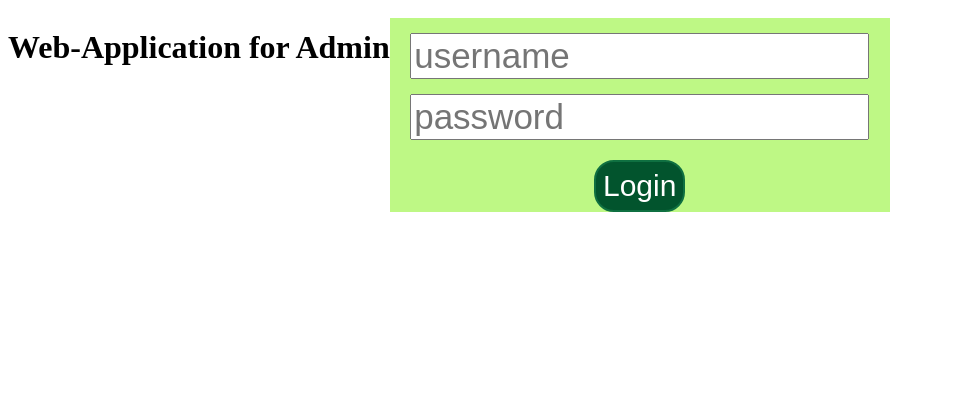
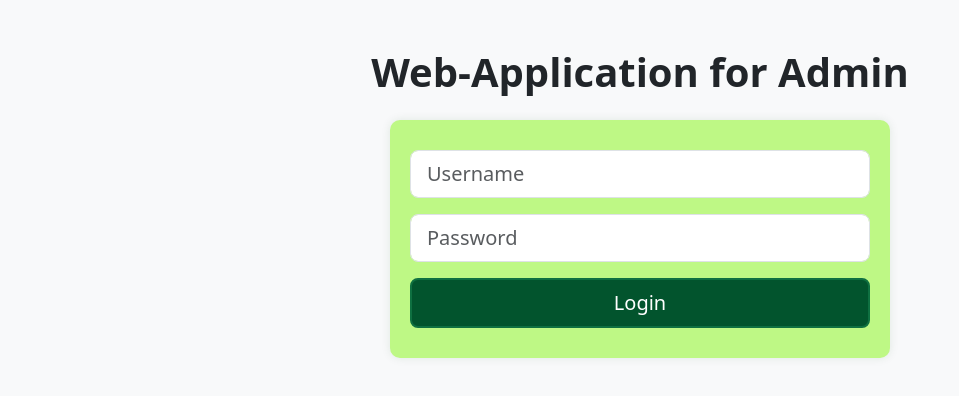
Before and after one commit to Dark7cakeforest/web_application_leafy, a plain HTML site: page web/login.html in a window 1280 px wide. Shown: the whole page, without its empty margins (0-959 px from the left). Drawn offline with nearby package versions, Linux system fonts and the light colour scheme; some packages are replaced by stand-ins of ours; a script that the page names is missing.

Commit message:
update
update something

```diff
--- a/api/index.js
+++ b/api/index.js
@@ -3,6 +3,7 @@ const path = require('path')
 const express = require('express')
 const server = express();
 
+server.set('view engine', 'ejs');//set ตัว ejs สำหรับ dynamic web
 //ดึงพวกภาพ กับ static ต่าง ๆ มาใช้
 server.use(express.static(path.join(__dirname, '../web')));
 
--- a/src/loginform.css
+++ b/src/loginform.css
@@ -1,23 +1,19 @@
-body{
-    display: flex;
-    text-align: center;
+/* กล่อง login */
+.form-box {
+  background-color: #BEF885;
+  padding: 30px 20px;
+  border-radius: 10px;
+  box-shadow: 0 0 10px rgba(9, 77, 9, 0.1);
 }
-.form_login{
-    width: 500px;
-    margin-top: 10px;
-    background-color: #BEF885;
+
+/* ปุ่มสีเขียวเข้ม */
+.btn-custom {
+  background-color: #02542D;
+  color: #FFFFFF;
+  border: 2px solid #0f7041;
 }
-input[type="text"],input[type="password"]{
-    font-size: 35px;
-    color: #02542D;
-    margin-top: 15px;
+
+.btn-custom:hover {
+  background-color: #014d25;
+  color: #FFFFFF;
 }
-button{
-    margin-top: 20px;
-    padding: 7px;
-    font-size: 30px;
-    border: 2px solid #0f7041;
-    border-radius: 20px;
-    background-color: #02542D;
-    color: #FFFFFF;
-}
--- a/src/style.css
+++ b/src/style.css
@@ -159,7 +159,7 @@ a#detail:active{/*เอฟเฟกต์ตอนกดปุ่มราย
     align-items: center;
     text-align: center;
     font-size: 35px;
-    border: solid #02542D 2px;
+    /*ขอบกล่อง*/
     box-shadow: none;
 }
 .content{/*กล่องพืชแต่ละชนิด*/
--- a/web/login.html
+++ b/web/login.html
@@ -4,16 +4,31 @@
     <meta charset="UTF-8">
     <meta name="viewport" content="width=device-width, initial-scale=1.0">
     <title>Authentication</title>
+    <link href="https://cdn.jsdelivr.net/npm/bootstrap@5.3.3/dist/css/bootstrap.min.css" rel="stylesheet">
     <link rel="stylesheet" href="../src/loginform.css">
+    <link rel="icon" type="image/x-icon" href="../src/favicon.ico">
 </head>
-<body>
-    <h1>Web-Application for Admin</h1>
-    <form class="form_login" method="POST" onsubmit="return login()"><!--ฟอร์มเข้าสู่ระบบของแอดมิน-->
-        <input type="text" id="username" placeholder="username" required>
-        <input type="password" id="password" placeholder="password" required>
-        <button type="submit">Login</button>
-    </form>
+<body class="bg-light">
+   <div class="container text-center mt-5">
+    <h1 class="fw-bold">Web-Application for Admin</h1>
+  </div>
+    <div class="container d-flex justify-content-center align-items-start mt-4">
+    <div class="form-box w-100" style="max-width: 500px;">
+      <form method="POST" onsubmit="return login()"><!--ฟอร์มเข้าสู่ระบบของแอดมิน-->
+        <div class="mb-3">
+          <input type="text" class="form-control form-control-lg" id="username" placeholder="Username" style="color: #02542D;" required>
+        </div>
+        <div class="mb-3">
+          <input type="password" class="form-control form-control-lg" id="password" placeholder="Password" style="color: #02542D;" required>
+        </div>
+        <div class="d-grid">
+          <button type="submit" class="btn btn-custom btn-lg">Login</button>
+        </div>
+      </form>
+    </div>
+  </div>
     <script src="script/login.js"></script>
     <script src="https://cdn.jsdelivr.net/npm/sweetalert2@11.22.0/dist/sweetalert2.all.min.js"></script>
+    <script src="https://cdn.jsdelivr.net/npm/bootstrap@5.3.3/dist/js/bootstrap.bundle.min.js"></script>
 </body>
 </html>
```
Also changed, not shown: web/edit_plant.html (+1 -0 lines), web/feedback.html (+1 -0 lines), web/index.html (+1 -0 lines), web/static.html (+1 -0 lines), src/favicon.ico (added).
